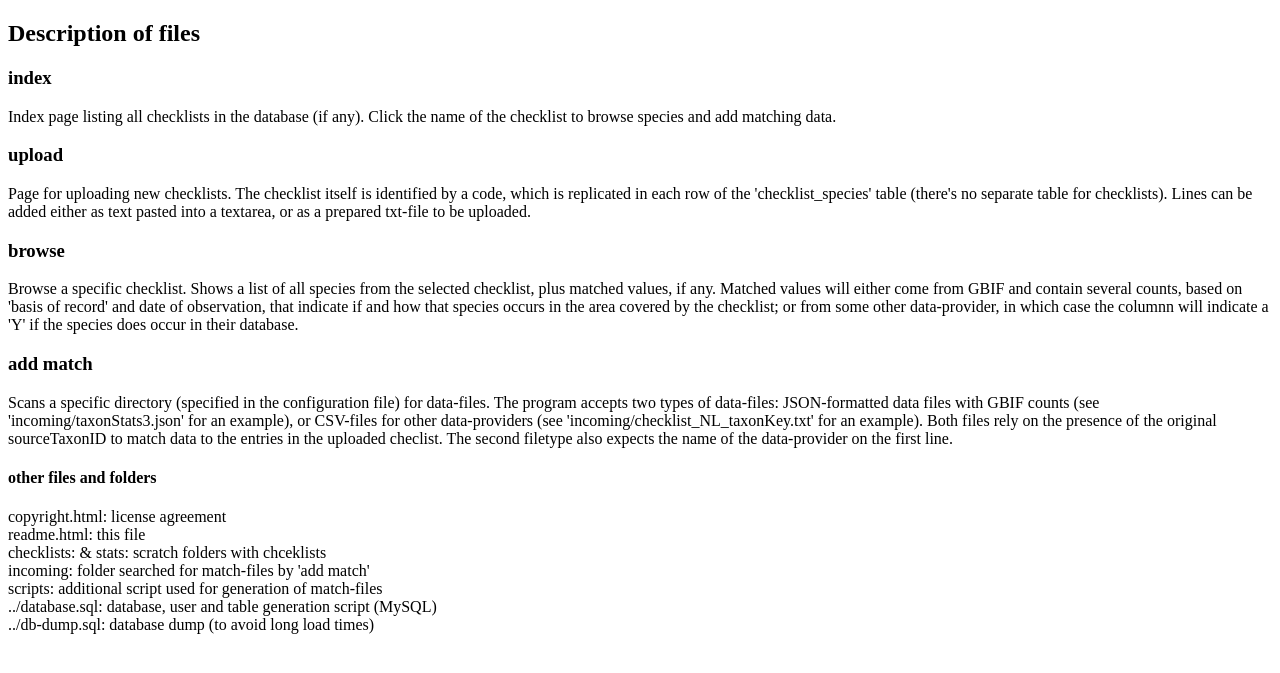
After one commit to Sp2000/hackathon_group3, a PHP site: page /readme.html in a window 1280 px wide. The commit adds this page. Shown: the top 673 px of the page. Run offline with PHP 8.4, Linux system fonts and the light colour scheme.

Commit message:
Last changes

```diff
--- /dev/null
+++ b/web/readme.html
@@ -0,0 +1,51 @@
+<!DOCTYPE html PUBLIC "-//W3C//DTD XHTML 1.0 Transitional//EN" "http://www.w3.org/TR/xhtml1/DTD/xhtml1-transitional.dtd">
+<html xmlns="http://www.w3.org/1999/xhtml">
+<head>
+<meta http-equiv="Content-Type" content="text/html; charset=utf-8" />
+<title>Untitled Document</title>
+</head>
+
+<body>
+
+<h2> Description of files</h2>
+
+<p>
+<h3>index</h3>
+Index page listing all checklists in the database (if any). Click the name of the checklist to browse species and add matching data.
+</p>
+
+<p>
+<h3>upload</h3>
+Page for uploading new checklists. The checklist itself is identified by a code, which is replicated in each row of the 'checklist_species' table (there's
+no separate table for checklists). Lines can be added either as text pasted into a textarea, or as a prepared txt-file to be uploaded.
+</p>
+
+<p>
+<h3>browse</h3>
+Browse a specific checklist. Shows a list of all species from the selected checklist, plus matched values, if any. Matched values will either come from GBIF
+and contain several counts, based on 'basis of record' and date of observation, that indicate if and how that species occurs in the area covered by the
+checklist; or from some other data-provider, in which case the columnn will indicate a 'Y' if the species does occur in their database.
+</p>
+
+<p>
+<h3>add match</h3>
+Scans a specific directory (specified in the configuration file) for data-files. The program accepts two types of data-files: JSON-formatted data files
+with GBIF counts (see 'incoming/taxonStats3.json' for an example), or CSV-files for other data-providers (see 'incoming/checklist_NL_taxonKey.txt' for an example).
+Both files rely on the presence of the original sourceTaxonID to match data to the entries in the uploaded checlist. The second filetype also expects the name
+of the data-provider on the first line.
+</p>
+
+<p>
+<h4>other files and folders</h4>
+copyright.html: license agreement<br />
+readme.html: this file<br />
+checklists: & stats: scratch folders with chceklists<br />
+incoming: folder searched for match-files by 'add match'<br />
+scripts: additional script used for generation of match-files<br />
+../database.sql: database, user and table generation script (MySQL)<br />
+../db-dump.sql: database dump (to avoid long load times)
+</p>
+
+
+</body>
+</html>
```
Also changed, not shown: incoming/taxonStats.json (deleted, +0 -1 lines), web/index.php (+3 -4 lines).
